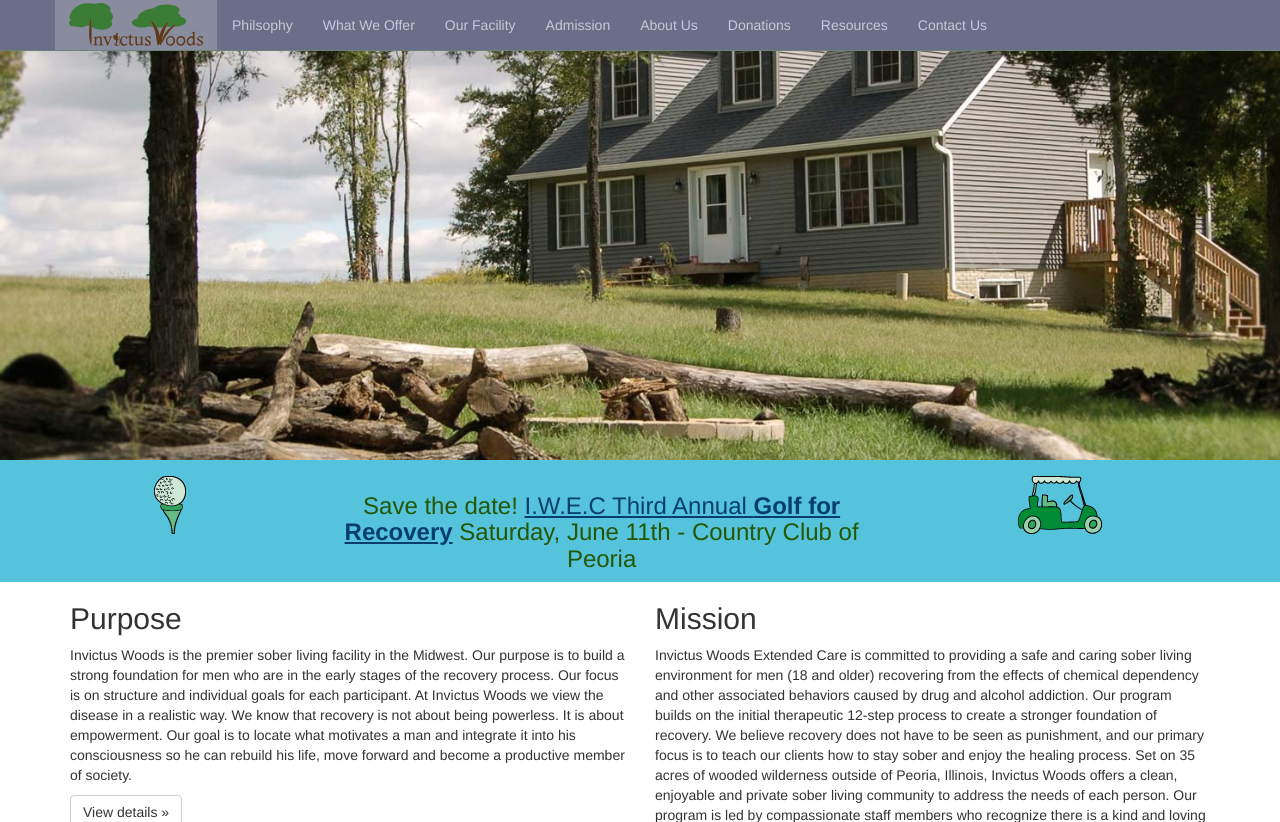
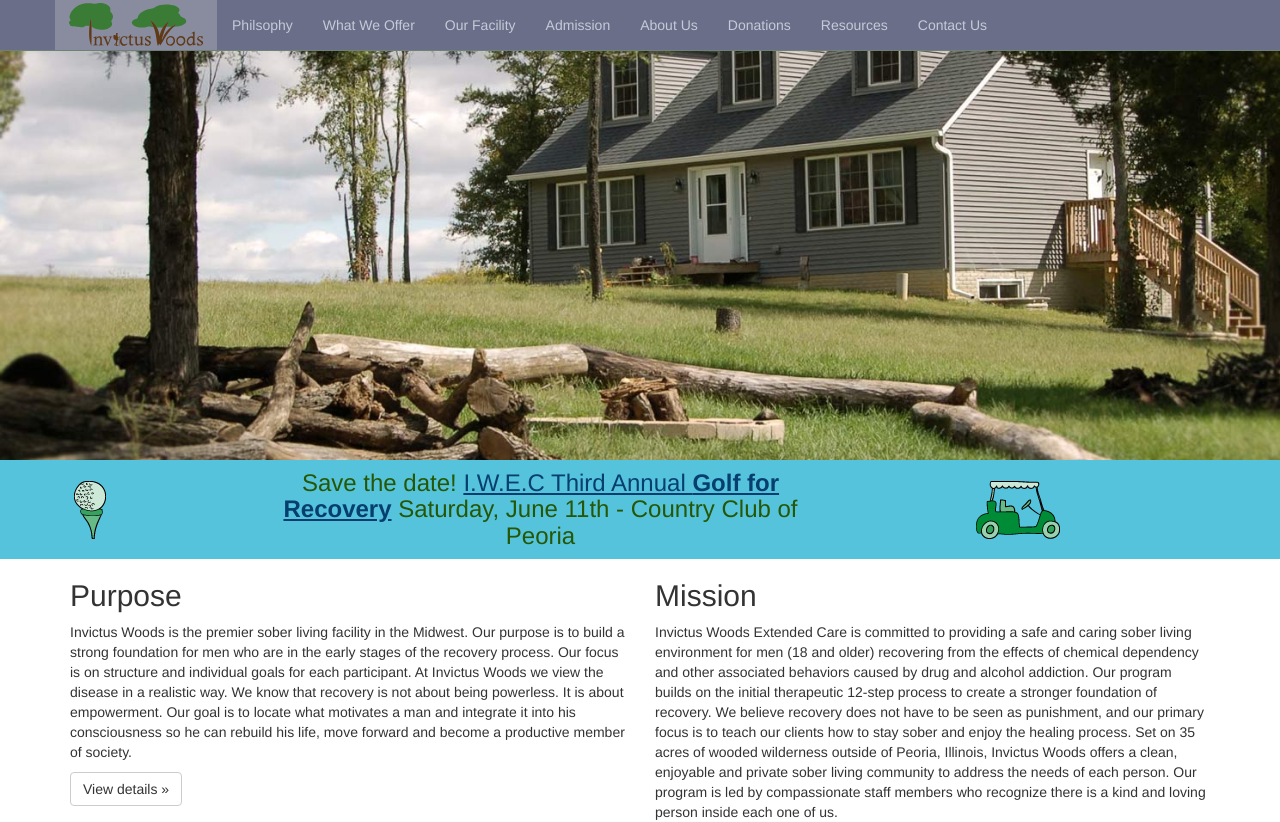
Before and after one commit to romines/invictus, a PHP site: page / in a window 1280 px wide. Shown: the top 822 px of the page. Run offline with PHP 8.4, Linux system fonts and the light colour scheme; data that the repository does not hold is empty.

Commit message:
Changed golf banner to flexbox

```diff
--- a/style/style.css
+++ b/style/style.css
@@ -147,7 +147,9 @@
 }
 
 #homeGolf {
-
+	display: flex;
+	align-items: center;
+	justify-content: space-around;
 	text-align: center;
 	margin-top: -30px;
 	background-color: #55C3DC;
@@ -157,34 +159,23 @@
 	text-decoration: underline;
 }
 
-#homeGolf img {
-	float: left;
-	margin-top: 1.23%;
-}
-
 @media only screen and (max-width : 564px) {
 	#homeGolf img {
 		max-height: 40px;
 	}
-}
-
-#homeGolf img.left {
-	margin-left: 12%;
+	#homeGolf h3 {
+		font-size: 18px;
+	}
 }
 
 #insideGolf {
 	display: inline-block;
-	float: left;
-	margin-left: 10%;
-	max-width: 45%;
-}
-
-#homeGolf img.right {
-	margin-left: 10%;
+	width: 45%;
+	max-width: 685px;
 }
 
 #homeGolf h3 {
-	padding-top: 13px;
+	margin-top: 10px;
 	color: #255706;
 }
 
```
